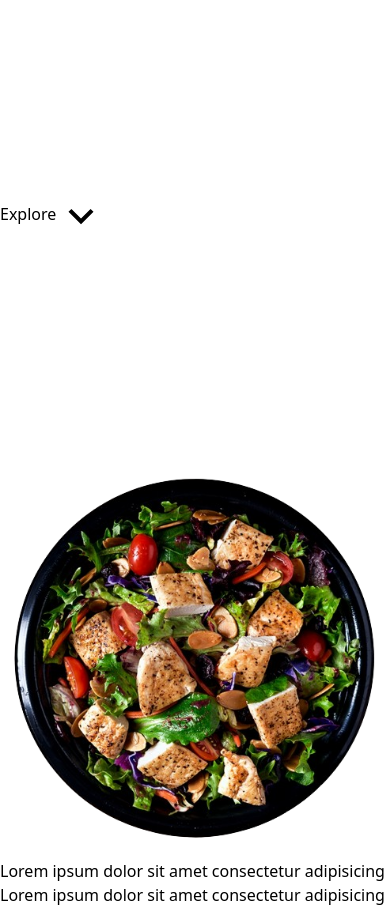
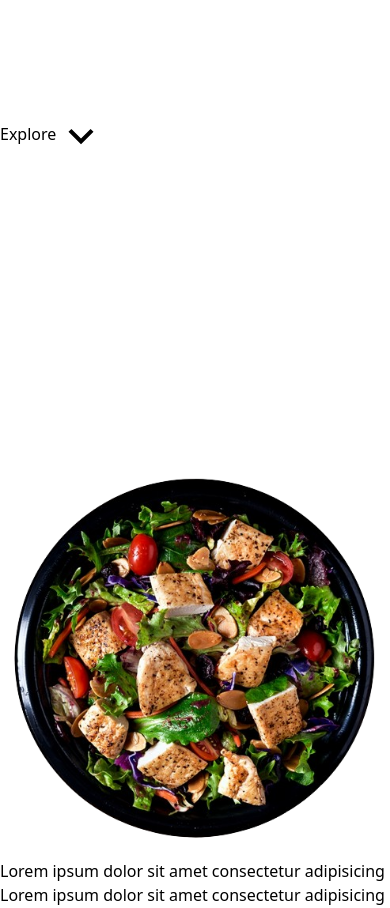
Before and after one commit to Rushikesh0107/Food-Delivery-App, a React (Vite) app in the folder frontend/: page / in a window 390 px wide. Shown: the part 831-1739 px from the top of the page. Built offline with nearby package versions, Linux system fonts and the light colour scheme; no server answers.

Commit message:
Update favicon and page titles

```diff
--- a/frontend/index.html
+++ b/frontend/index.html
@@ -2,9 +2,9 @@
 <html lang="en">
   <head>
     <meta charset="UTF-8" />
-    <link rel="icon" type="image/svg+xml" href="/vite.svg" />
+    <link rel="icon" type="image/svg+xml" href="./src//assets//Logo/Logo.png" />
     <meta name="viewport" content="width=device-width, initial-scale=1.0" />
-    <title>Vite + React</title>
+    <title>NutrifyMeals</title>
   </head>
   <body>
     <div id="root"></div>
--- a/frontend/src/pages/Contact.jsx
+++ b/frontend/src/pages/Contact.jsx
@@ -112,7 +112,7 @@ const Contact = () => {
 
           <div
           className='bg-white p-3 rounded-full cursor-pointer hover:bg-gray-100 transition-all'
-          onClick={() => window.open("https://wa.me/8097018816")}
+          onClick={() => window.open("https://wa.me/+918097018816")}
           >
             <WhatsAppIcon />
             </div>
--- a/frontend/src/pages/Home.jsx
+++ b/frontend/src/pages/Home.jsx
@@ -46,7 +46,7 @@ const Home = () => {
           initial={{ x: -400, opacity: 0 }} // Initial position outside the viewport on the left
           animate={{ x: 0, opacity: 1 }}
           transition={{ duration: 1 }}
-          className='flex items-center w-full justify-center h-60 md:h-full md:w-1/2'
+          className='flex items-center p-5 w-full justify-center h-60 md:h-full md:w-1/2'
 
         >
           <HeaderText />
@@ -68,15 +68,15 @@ const Home = () => {
         {isMobile && (
         <>
           <motion.div
-          className=' w-full h-16 flex items-center justify-center text-white font-bold flex-col'
-          style={{position: 'relative', bottom: -180}}
+          className=' w-full h-16 flex items-center justify-center text-white font-bold flex-col hover:cursor-pointer'
+          style={{position: 'relative', bottom: -100}}
           >
-            <span
+            <button
             className='tracking-widest cursor-pointer text-3xl'
             onClick={() => window.scrollTo({top: window.innerHeight, behavior: 'smooth', opacity: 0})}
             >
               Explore
-            </span>
+            </button>
             <KeyboardArrowDownIcon
             className=''
             sx={{ fontSize: 50 }}
```
